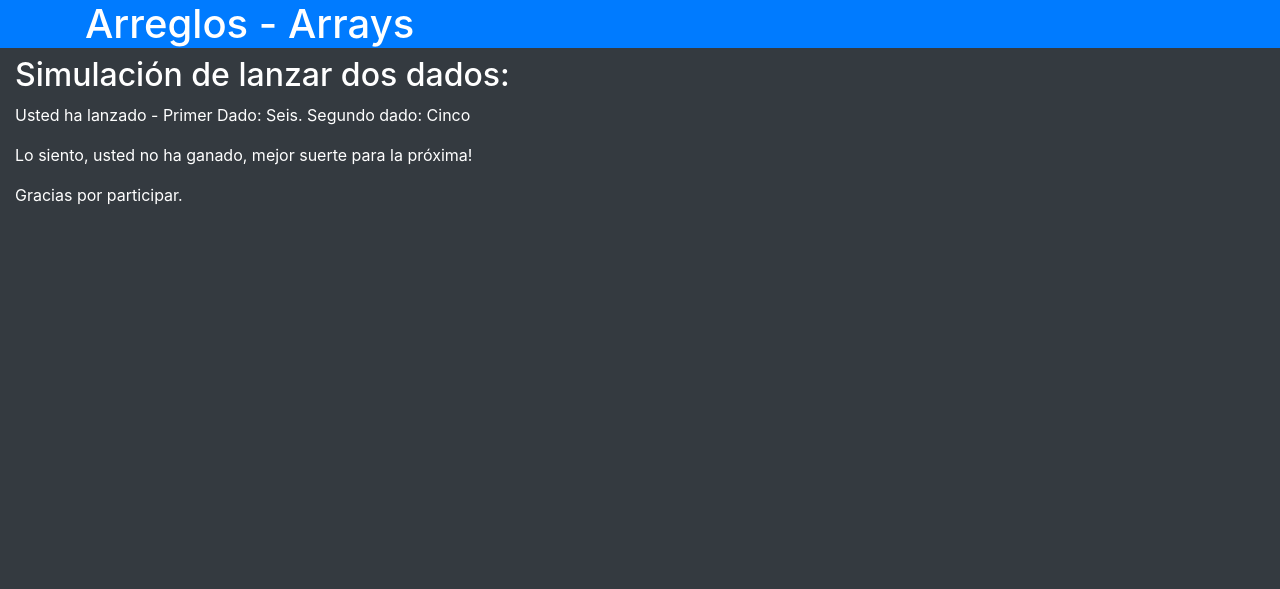
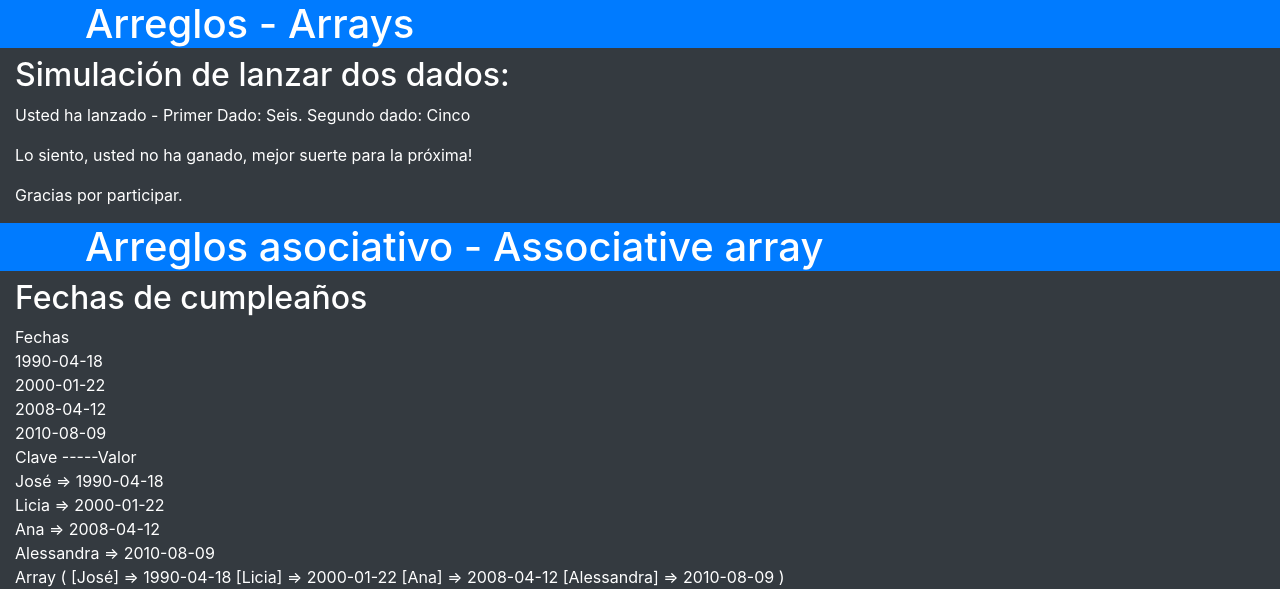
Before and after one commit to jas095/PHP, a PHP site: page / in a window 1280 px wide. Shown: the part 334-923 px from the top of the page. Before the commit the page ends 539 px from the top, so only its background shows below. Run offline with PHP 8.4, Linux system fonts and the light colour scheme.

Commit message:
Estudio sobre Arrays y las formas de escribirlos.

```diff
--- a/3. Arrays/index.php
+++ b/3. Arrays/index.php
@@ -84,5 +84,39 @@
 			 ?>
 	</section>
 
+	<section>
+
+			<div class="container-fluid bg-primary text-white">
+				<div class="container">
+					<h1> Arreglos asociativo  - Associative array </h1>
+				</div>
+			</div>
+			<!--Código PHP -->
+			<?php /* Arreglos asociativo  - Associative array */
+
+				$birthdays = [
+					'José' => '1990-04-18',
+					'Licia' => '2000-01-22',
+					'Ana' => '2008-04-12',
+					'Alessandra' => '2010-08-09'
+				];
+
+
+				echo '<div class="container-fluid text-white"> <h2>Fechas de cumpleaños</h2>';
+					echo 'Fechas <br>';
+					foreach ($birthdays as $date) {
+						echo "$date <br>";
+					}
+
+					echo "Clave -----Valor <br>";
+					foreach ($birthdays as $key => $value) {
+						echo "$key => $value <br>";
+					}
+
+					print_r($birthdays); //Imprime el arreglo completo.
+
+				echo '</div>';
+			 ?>
+	</section>
 </body>
 </html>
```
